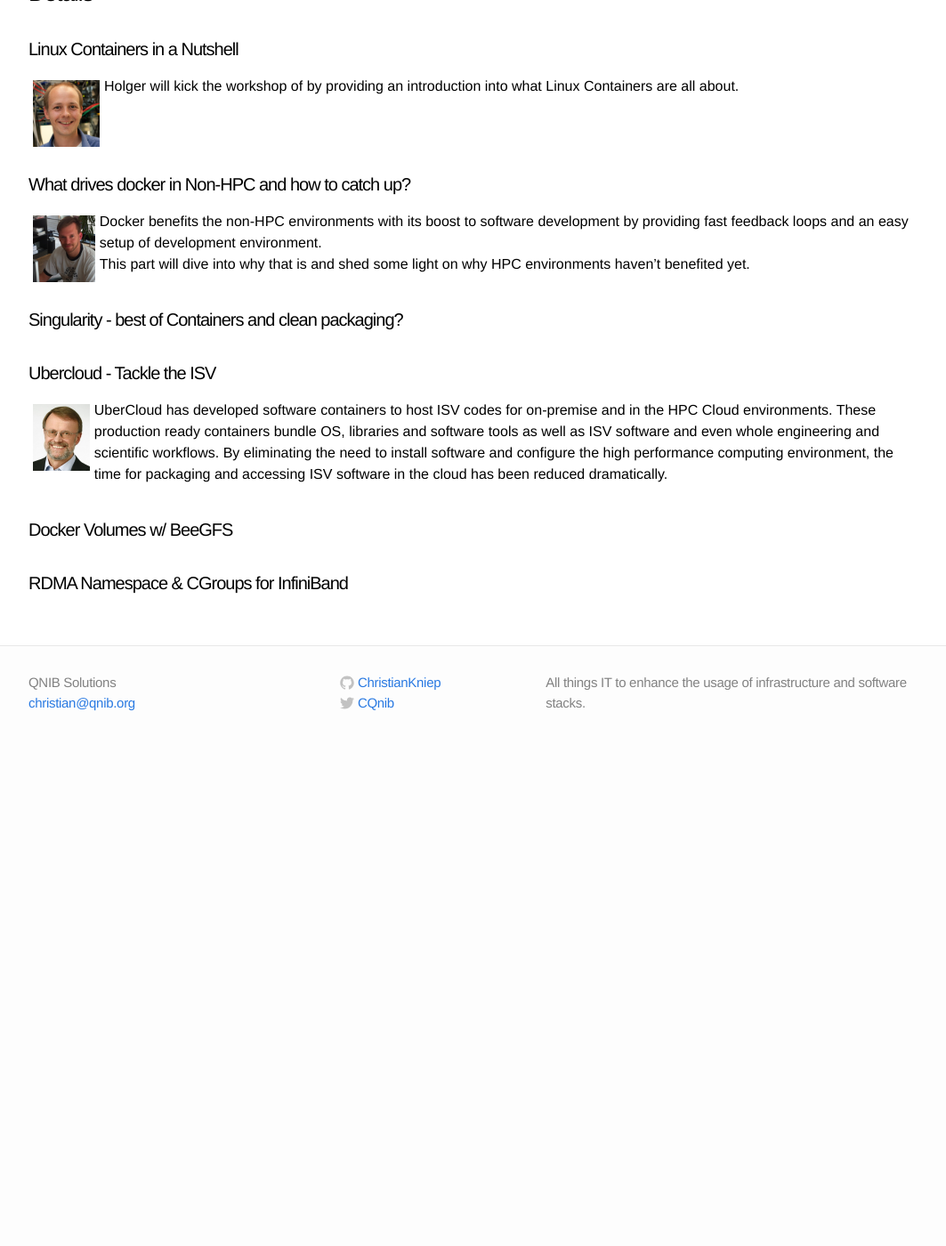
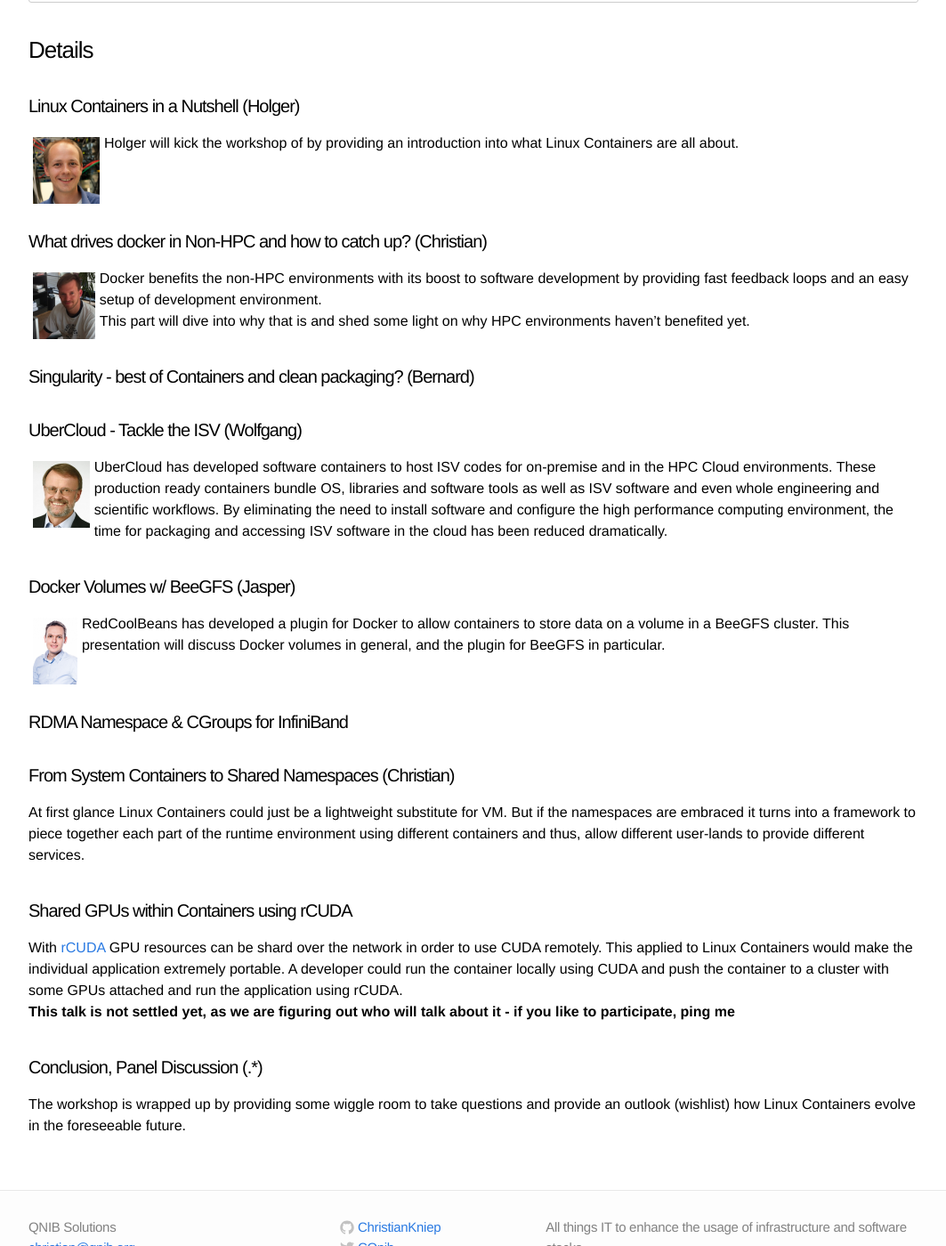
Before and after one commit to ChristianKniep/QNIBIncBlog, a Jekyll site: the page built from iscworkshop.md, in a window 1280 px wide and 1400 px high, scrolled down 1908 px. Shown: the whole window at 89% size, without its empty margins (108-1171 px from the left). Built offline with Jekyll 4.4.1, drawn with Linux system fonts in a browser that asks for light colours; Markdown is read by kramdown in place of the engine named in the settings; before the commit the page ends 2754 px from its top, so only the background shows below that; some of the changed text lies outside the part shown.

Commit message:
more ISC content

```diff
--- a/iscworkshop.md
+++ b/iscworkshop.md
@@ -22,21 +22,22 @@ The issues are talked about from [0:22:30](https://youtu.be/3gTJj-HuZuo?list=PLf
 
 The (initial) agenda for the Workshop is as follows. It will evolve (hopefully quickly) in the days to come.
 
-|   Title                                  | Speaker   |  Company | State  |
-|:----------------------------------- |:------------- |:------:|:------:|
-| Introduction                        | Christian Kniep | Gaikai Inc | ![](/pics/confirmed.jpg) |
-| Linux Containers in a Nutshell | Holger Gantikow | science+computing ag | ![](/pics/confirmed.jpg) |
-| What drives docker in Non-HPC and how to catch up? | Christian Kniep | Gaikai Inc. | ![](/pics/confirmed.jpg) |
-| Singularity - best of Containers and clean packaging? | Bernard Li | Berkeley Labs | ![](/pics/confirmed.jpg) |
-| Ubercloud - Tackle the ISV | Wolfgang Gentzsch | Ubercloud | ![](/pics/confirmed.jpg) |
-| Docker Volumes w/ BeeGFS | Jasper Lievisse | RedCoolBeans |  ![](/pics/confirmed.jpg) |
-| RDMA Namespace & CGroups for InfiniBand | | Mellanox | |
-| rCUDA? | | | |
-| Conclusion, Panel Discussion | Christian Kniep | Gaikai Inc. | ![](/pics/confirmed.jpg) |
+| Slot# |   Title                                  | Speaker   |  Company | State  |
+|:-----:|:----------------------------------- |:------------- |:------:|:------:|
+| 0 | Introduction                        | Christian Kniep | Gaikai Inc | ![](/pics/confirmed.png) |
+| 1 | Linux Containers in a Nutshell | Holger Gantikow | science+computing ag |  |
+| 2 | What drives docker in Non-HPC and how to catch up? | Christian Kniep | Gaikai Inc. | ![](/pics/confirmed.png) |
+| 3 | Singularity - best of Containers and clean packaging? | Bernard Li | Berkeley Labs |  |
+| 4 | UberCloud - Tackle the ISV | Wolfgang Gentzsch | UberCloud | ![](/pics/confirmed.png) |
+| 5 | Docker Volumes w/ BeeGFS | Jasper Lievisse Adriaanse | RedCoolBeans |  ![](/pics/confirmed.png) |
+| 6 | RDMA Namespace & CGroups for InfiniBand | | Mellanox | |
+| 7? | From System Containers to Shared Namespaces | Christian Kniep | Gaikai Inc. | |
+| 7? | Shared GPUs within Containers using rCUDA | | | |
+| 8 | Conclusion, Panel Discussion | Christian Kniep | Gaikai Inc. | ![](/pics/confirmed.png) |
 
 ### Details
 
-#### Linux Containers in a Nutshell
+#### Linux Containers in a Nutshell (Holger)
 <div id="portrait">
     <img height="75" src="/pics/isc/holger.jpg">
 </div>
@@ -45,7 +46,7 @@ Holger will kick the workshop of by providing an introduction into what Linux Co
  <br>
  <br>
 
-#### What drives docker in Non-HPC and how to catch up?
+#### What drives docker in Non-HPC and how to catch up? (Christian)
 <div id="portrait">
     <img height="75" src="/pics/Christian.png">
 </div>
@@ -53,14 +54,35 @@ Docker benefits the non-HPC environments with its boost to software development
 This part will dive into why that is and shed some light on why HPC environments haven't benefited yet.
  <br>
 
-#### Singularity - best of Containers and clean packaging?
+#### Singularity - best of Containers and clean packaging? (Bernard)
 
-#### Ubercloud - Tackle the ISV
+#### UberCloud - Tackle the ISV (Wolfgang)
 <div id="portrait">
     <img height="75" src="/pics/isc/wolfgang.jpg">
 </div>
 UberCloud has developed software containers to host ISV codes for on-premise and in the HPC Cloud environments. These production ready containers bundle OS, libraries and software tools as well as ISV software and even whole engineering and scientific workflows. By eliminating the need to install software and configure the high performance computing environment, the time for packaging and accessing ISV software in the cloud has been reduced dramatically.
 
-#### Docker Volumes w/ BeeGFS
+#### Docker Volumes w/ BeeGFS (Jasper)
+<div id="portrait">
+    <img height="75" src="/pics/isc/jasper.jpeg">
+</div>
+RedCoolBeans has developed a plugin for Docker to allow containers to store data on a volume in a BeeGFS cluster. This presentation will discuss Docker volumes in general, and the plugin for BeeGFS in particular.
+ <br>
+ <br>
+
 
 #### RDMA Namespace & CGroups for InfiniBand
+
+
+#### From System Containers to Shared Namespaces (Christian)
+
+At first glance Linux Containers could just be a lightweight substitute for VM. But if the namespaces are embraced it turns into a framework to piece together each part of the runtime environment using different containers and thus, allow different user-lands to provide different services.
+
+#### Shared GPUs within Containers using rCUDA
+
+With [rCUDA](http://www.rcuda.net/) GPU resources can be shard over the network in order to use CUDA remotely. This applied to Linux Containers would make the individual application extremely portable. A developer could run the container locally using CUDA and push the container to a cluster with some GPUs attached and run the application using rCUDA. <br>
+**This talk is not settled yet, as we are figuring out who will talk about it - if you like to participate, ping me**
+
+#### Conclusion, Panel Discussion	 (.*)
+
+The workshop is wrapped up by providing some wiggle room to take questions and provide an outlook (wishlist) how Linux Containers evolve in the foreseeable future.
```
Also changed, not shown: other parts of iscworkshop.md (+1 -1 lines), pics/confirmed.png (added), pics/isc/jasper.jpeg (added).
